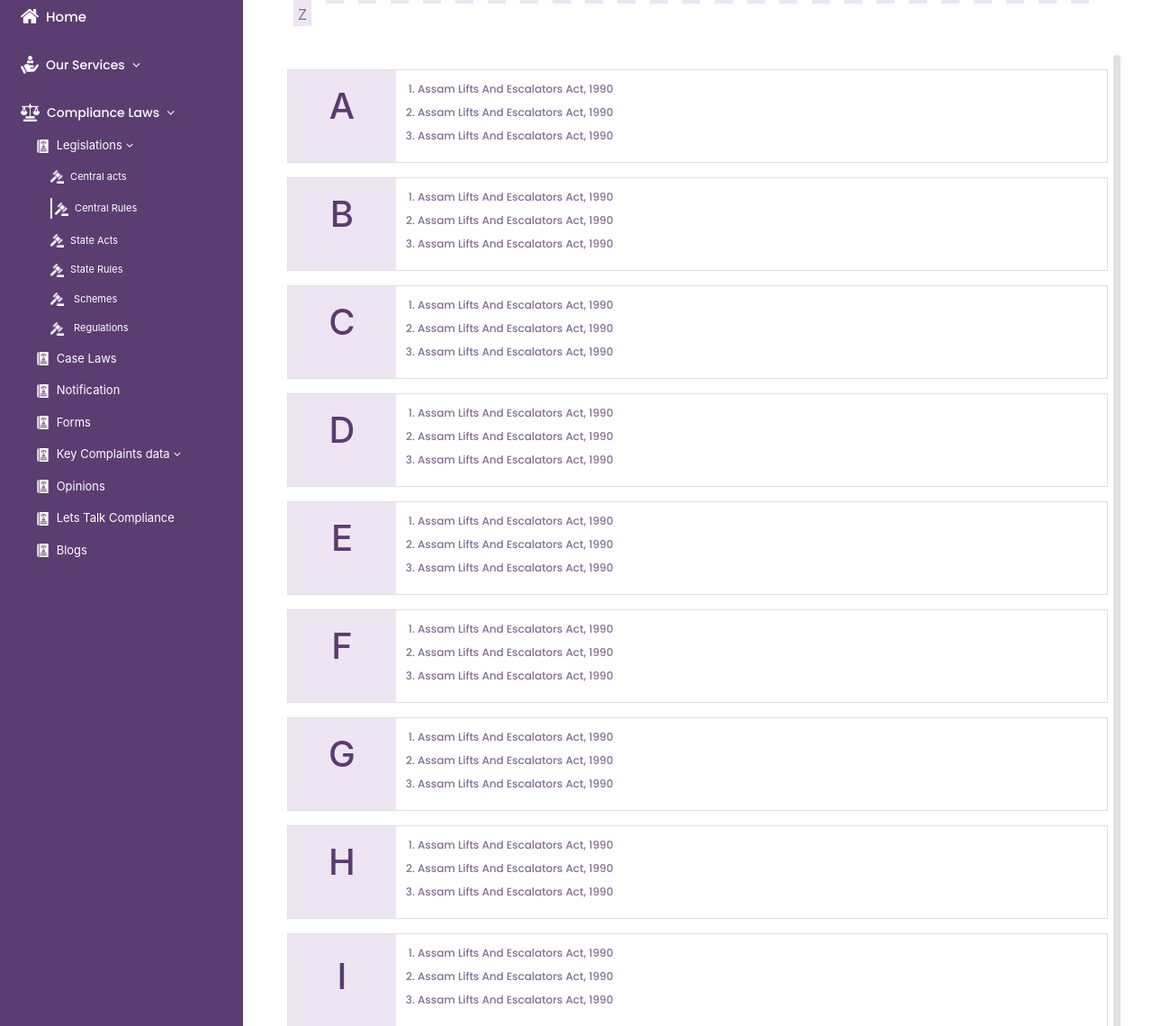
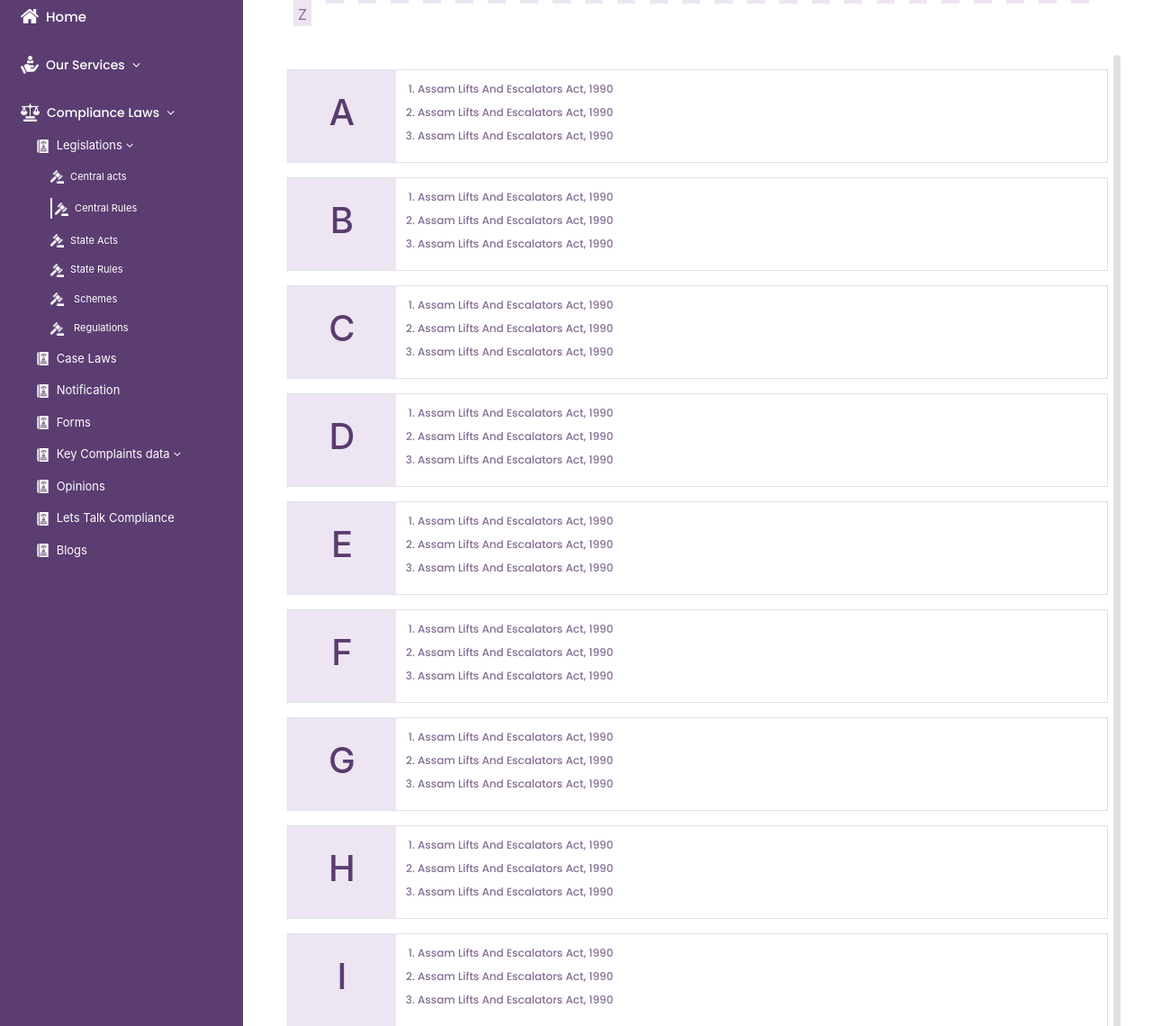
Before and after one commit to Rganeshmoorthy/compfie, a PHP site: page /domain-page11.php in a window 1280 px wide. Shown: the part 216-1356 px from the top of the page at 90% size. Run offline with PHP 8.4, Linux system fonts and the light colour scheme; some libraries are stand-ins or nearby versions.

Commit message:
ganesh_alphabet

```diff
--- a/domain-page11.php
+++ b/domain-page11.php
@@ -6,7 +6,7 @@
 <link rel="stylesheet" href="css/domain-page4.css">
 <script>
 jQuery(document).ready(function() {
-    jQuery('.aphabet-scroll').scrollbar();
+    jQuery('.scrollbarnew').scrollbar();
 });
 </script>
 
@@ -32,8 +32,9 @@ jQuery(document).ready(function() {
             <div class="col-12 mt-0 mt-md-3 px-3 aphabet-scroll scrollbarnew">
                 <div class="row">
                     <div class="col-12">
-                        <div class="d-flex border">
-                            <div class="content-bgcolor py-3 text-center alphabet">
+                        <div class="d-flex border alpha-border">
+                            <div
+                                class="content-bgcolor d-flex justify-content-center align-items-center text-center alphabet">
                                 <h1 id="a"> A</h1>
                             </div>
                             <div>
@@ -47,14 +48,14 @@ jQuery(document).ready(function() {
                                             Escalators Act, 1990 </a></li>
 
                                 </ol>
-
                             </div>
                         </div>
                     </div>
 
                     <div class="col-12 mt-3">
                         <div class="d-flex border">
-                            <div class="content-bgcolor text-center py-3 alphabet">
+                            <div
+                                class="content-bgcolor d-flex justify-content-center align-items-center text-center alphabet">
                                 <h1 id="b"> B</h1>
                             </div>
                             <div>
@@ -74,7 +75,8 @@ jQuery(document).ready(function() {
                     </div>
                     <div class="col-12 mt-3">
                         <div class="d-flex border">
-                            <div class="content-bgcolor text-center py-3 alphabet">
+                            <div
+                                class="content-bgcolor d-flex justify-content-center align-items-center text-center alphabet">
                                 <h1 id="c"> C</h1>
                             </div>
                             <div>
@@ -94,7 +96,8 @@ jQuery(document).ready(function() {
                     </div>
                     <div class="col-12 mt-3">
                         <div class="d-flex border">
-                            <div class="content-bgcolor text-center py-3 alphabet">
+                            <div
+                                class="content-bgcolor d-flex justify-content-center align-items-center text-center alphabet">
                                 <h1 id="d"> D</h1>
                             </div>
                             <div>
@@ -114,7 +117,8 @@ jQuery(document).ready(function() {
                     </div>
                     <div class="col-12 mt-3">
                         <div class="d-flex border">
-                            <div class="content-bgcolor text-center py-3 alphabet">
+                            <div
+                                class="content-bgcolor d-flex justify-content-center align-items-center text-center alphabet">
                                 <h1 id="e"> E</h1>
                             </div>
                             <div>
@@ -134,7 +138,8 @@ jQuery(document).ready(function() {
                     </div>
                     <div class="col-12 mt-3">
                         <div class="d-flex border">
-                            <div class="content-bgcolor text-center py-3 alphabet">
+                            <div
+                                class="content-bgcolor d-flex justify-content-center align-items-center text-center alphabet">
                                 <h1 id="f"> F</h1>
                             </div>
                             <div>
@@ -154,7 +159,8 @@ jQuery(document).ready(function() {
                     </div>
                     <div class="col-12 mt-3">
                         <div class="d-flex border">
-                            <div class="content-bgcolor text-center py-3 alphabet">
+                            <div
+                                class="content-bgcolor d-flex justify-content-center align-items-center text-center alphabet">
                                 <h1 id="g"> G</h1>
                             </div>
                             <div>
@@ -168,13 +174,14 @@ jQuery(document).ready(function() {
                                             Escalators Act, 1990 </a></li>
 
                                 </ol>
-
                             </div>
                         </div>
                     </div>
+
                     <div class="col-12 mt-3">
                         <div class="d-flex border">
-                            <div class="content-bgcolor text-center py-3 alphabet">
+                            <div
+                                class="content-bgcolor d-flex justify-content-center align-items-center text-center alphabet">
                                 <h1 id="h"> H</h1>
                             </div>
                             <div>
@@ -192,7 +199,6 @@ jQuery(document).ready(function() {
                             </div>
                         </div>
                     </div>
-
                     <div class="col-12 mt-3">
                         <div class="d-flex border">
                             <div
@@ -252,7 +258,6 @@ jQuery(document).ready(function() {
                                             Escalators Act, 1990 </a></li>
 
                                 </ol>
-
                             </div>
                         </div>
                     </div>
@@ -573,9 +578,6 @@ jQuery(document).ready(function() {
                             </div>
                         </div>
                     </div>
-
-
-
                 </div>
             </div>
         </div>
```
